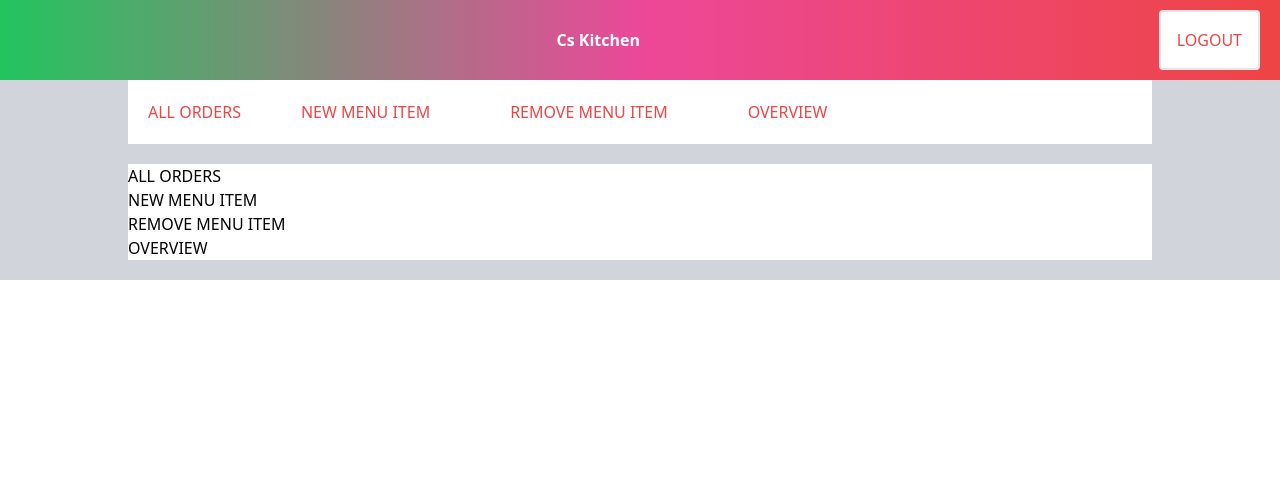
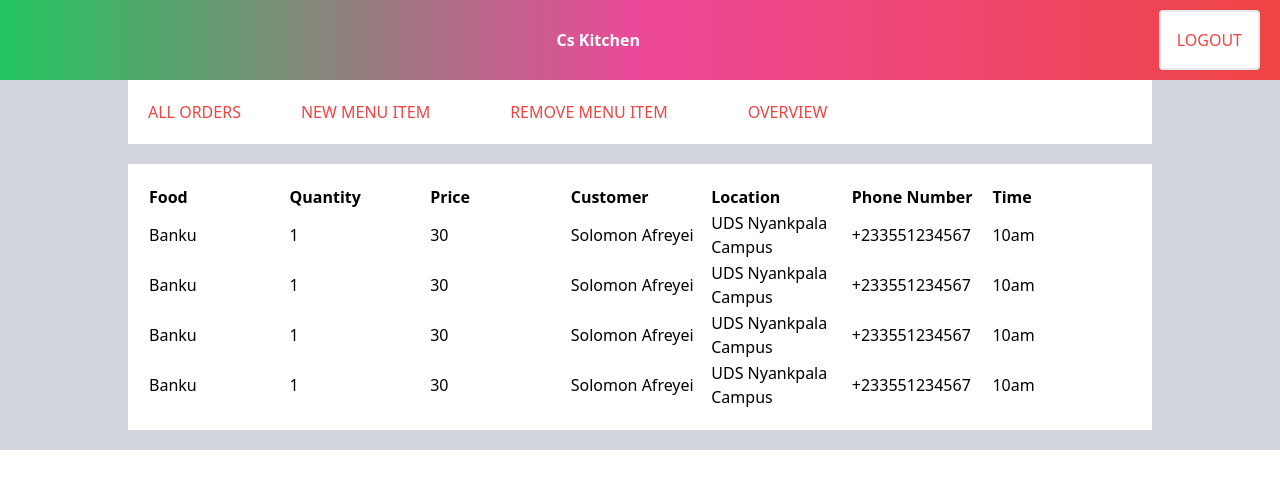
Before and after one commit to Pasitik/order_manager, a Next.js app: page / in a window 1280 px wide. Shown: the top 488 px of the page. Built offline with nearby package versions, Linux system fonts and the light colour scheme.

Commit message:
_app.tsx

```diff
--- a/components/All_Orders.js
+++ b/components/All_Orders.js
@@ -1,8 +1,40 @@
 import React from 'react'
+import OrderList from "../components/OrderList"
 
 const All_Orders = () => {
   return (
-    <div>All_Orders</div>
+    <div className='w-full'>
+        <table className=' table-fixed w-full'>
+            <thead>
+                <th align="left" className=''>Food</th>
+                <th align="left">Quantity</th>
+                <th align="left">Price</th>
+                <th align="left">Customer</th>
+                <th align="left">Location</th>
+                <th align="left">Phone Number</th>
+                <th align="left">Time</th>
+            </thead>
+            <tbody>
+                    {
+                        OrderList.map((order)=>{
+                            return(
+                            <tr>
+                            <td>{order.Food}</td>
+                            <td>{order.Quantity}</td>
+                            <td>{order.Price}</td>
+                            <td>{order.Customer}</td>
+                            <td>{order.Location}</td>
+                            <td>{order.Phone}</td>
+                            <td>{order.Time}</td>
+                            </tr>
+                            )
+
+                        })
+                    }
+
+            </tbody>
+        </table>
+    </div>
   )
 }
 
--- /dev/null
+++ b/components/OrderList.js
@@ -0,0 +1,41 @@
+
+const OrderList =[
+    {
+        Food:"Banku",
+        Quantity:"1",
+        Price:"30",
+        Customer:"Solomon Afreyei",
+        Location:"UDS Nyankpala Campus",
+        Phone:"+233551234567",
+        Time:"10am"
+    },
+    {
+        Food:"Banku",
+        Quantity:"1",
+        Price:"30",
+        Customer:"Solomon Afreyei",
+        Location:"UDS Nyankpala Campus",
+        Phone:"+233551234567",
+        Time:"10am"
+    },
+    {
+        Food:"Banku",
+        Quantity:"1",
+        Price:"30",
+        Customer:"Solomon Afreyei",
+        Location:"UDS Nyankpala Campus",
+        Phone:"+233551234567",
+        Time:"10am"
+    },
+    {
+        Food:"Banku",
+        Quantity:"1",
+        Price:"30",
+        Customer:"Solomon Afreyei",
+        Location:"UDS Nyankpala Campus",
+        Phone:"+233551234567",
+        Time:"10am"
+    },
+]
+
+export default OrderList
--- /dev/null
+++ b/components/Remove.js
@@ -0,0 +1,27 @@
+import React from 'react'
+
+const Remove = () => {
+  return (
+    <div className='w-full'>
+        <table className=' table-fixed w-full'>
+            <thead>
+                <th align="left" className=''>Food</th>
+                <th align="left">Details</th>
+                <th align="left">Price</th>
+                <th align="left">Action</th>
+            </thead>
+            <tbody>
+                <tr>
+                <td className=' col-span-2'>Banku with grilled tillapia</td>
+                <td> Hot and Spicy </td>
+                <td>30</td>
+                <td> <button>Remove</button> </td>
+                </tr>
+
+            </tbody>
+        </table>
+    </div>
+  )
+}
+
+export default Remove
--- a/pages/index.tsx
+++ b/pages/index.tsx
@@ -1,9 +1,13 @@
 import React from 'react'
 import Link from 'next/link'
-import { useState } from 'react'
+import All_Orders from "../components/All_Orders"
+import Remove from "../components/Remove"
+import { useState,useEffect } from 'react'
 
 const Home = () => {
   const [option, setOption]=useState("")
+
+  useEffect(()=>setOption("orders"),[])
   return (
     <div className='bg-gray-300 w-full'>
         <div className='flex  items-center bg-gradient-to-r from-green-500 via-pink-500 to-red-500 w-full h-20'>
@@ -25,17 +29,11 @@ const Home = () => {
         </div>
 
         <div className='flex justify-center w-full'>
-          <div className='bg-white w-w-80 mb-5'>
+          <div className='bg-white w-w-80 mb-5 p-5'>
             <div>
               {
-                option =="orders" ? <div>orders</div> : option =="add" ? <div>add item</div> : option =="remove" ? <div>remove item</div> : option =="overview" ? <div>overview</div> :""
+                option =="orders" ? <div className='w-full'> <All_Orders /> </div> : option =="add" ? <div>add item</div> : option =="remove" ? <div className='w-full'> <Remove/> </div> : option =="overview" ? <div>overview</div> :""
               }
-              <ul className=''>
-                <li className=''>ALL ORDERS</li>
-                <li className=''>NEW MENU ITEM</li>
-                <li className=''>REMOVE MENU ITEM</li>
-                <li className=''>OVERVIEW</li>
-              </ul>
             </div>
           </div>
         </div>
```
